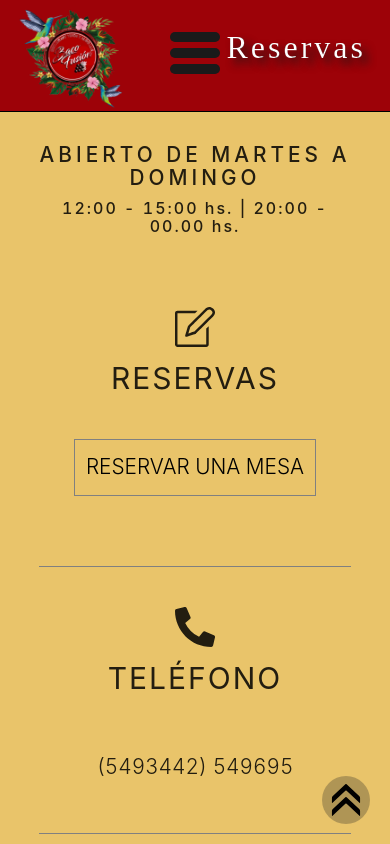
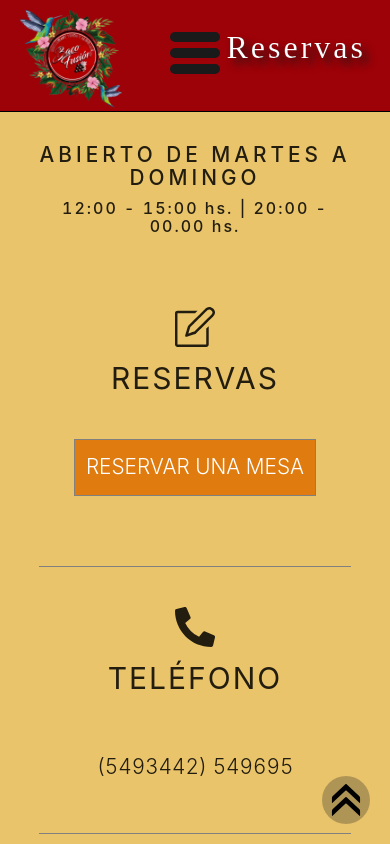
Before and after one commit to marioacaballero/Baco-Fusion-App, a React (Create React App) app: page /reservations in a window 390 px wide. Shown: the top 844 px of the page. Built offline with nearby package versions, Linux system fonts and the light colour scheme; a web font is replaced by a local one.

Commit message:
fix wsp chat and style on reservation button

```diff
--- a/src/Components/Reservations/Reservations.module.css
+++ b/src/Components/Reservations/Reservations.module.css
@@ -167,6 +167,11 @@
     width: 100%;
   }
 
+  .reservations > section > section > div > h3 > a {
+    color: white;
+    background-color: #df7b0f;
+  }
+
   .divSection {
     padding-top: 2rem;
     border-top: 1px solid gray;
--- a/src/Components/Reservations/Reservations.tsx
+++ b/src/Components/Reservations/Reservations.tsx
@@ -38,7 +38,7 @@ export const Reservations = () => {
             </div>
             <h3>
               <a
-                href="https://api.whatsapp.com/send?phone=5493442549695&text=Hola,%20quisiera%20reservar%20una%20mesa%20para%20"
+                href="https://api.whatsapp.com/send?phone=5493442549695&text=Hola,%20quisiera%20reservar%20una%20mesa%20a%20nombre%20de%20"
                 id="btn-wsp"
                 target="_black"
               >
```
